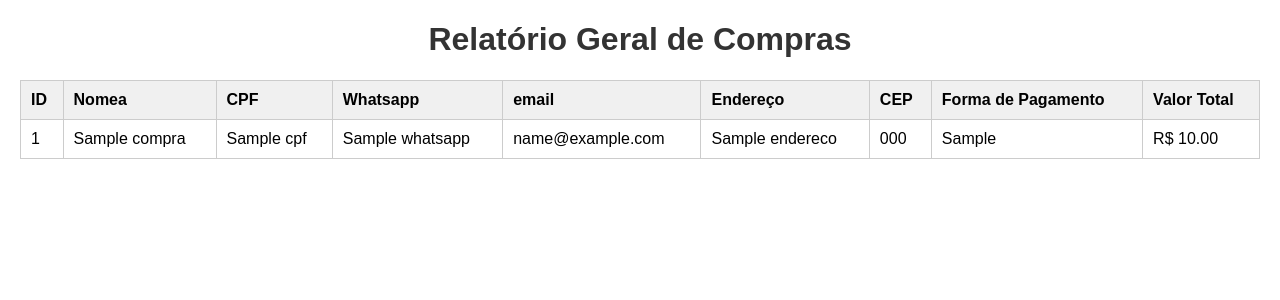
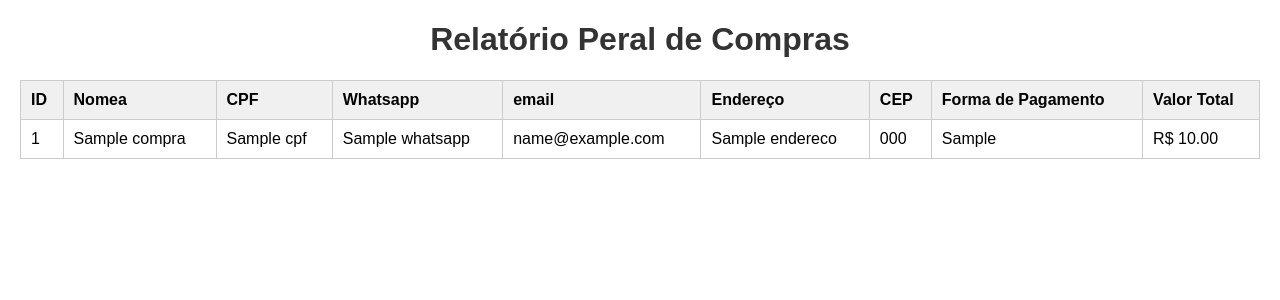
Before and after one commit to cezaradts/alfa-drones-flask, a Python web app: template templates/relatorio_todas_compras.html in a window 1280 px wide. Shown: the top 300 px of the page. Run offline with Jinja, Linux system fonts and the light colour scheme; the template is opened without the code that fills it: most values are stand-ins (such as "Sample title", 1, 10 or a date in 2020).

Commit message:
Update relatorio_todas_compras.html

```diff
--- a/templates/relatorio_todas_compras.html
+++ b/templates/relatorio_todas_compras.html
@@ -13,7 +13,7 @@
   </style>
 </head>
 <body>
-  <h1>Relatório Geral de Compras</h1>
+  <h1>Relatório Peral de Compras</h1>
   <table>
     <thead>
       <tr>
```
